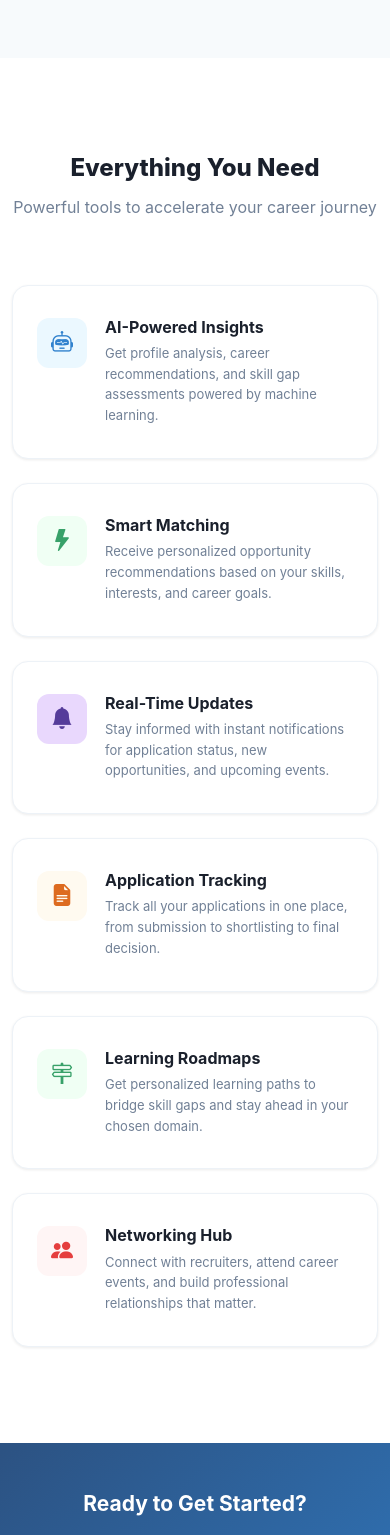
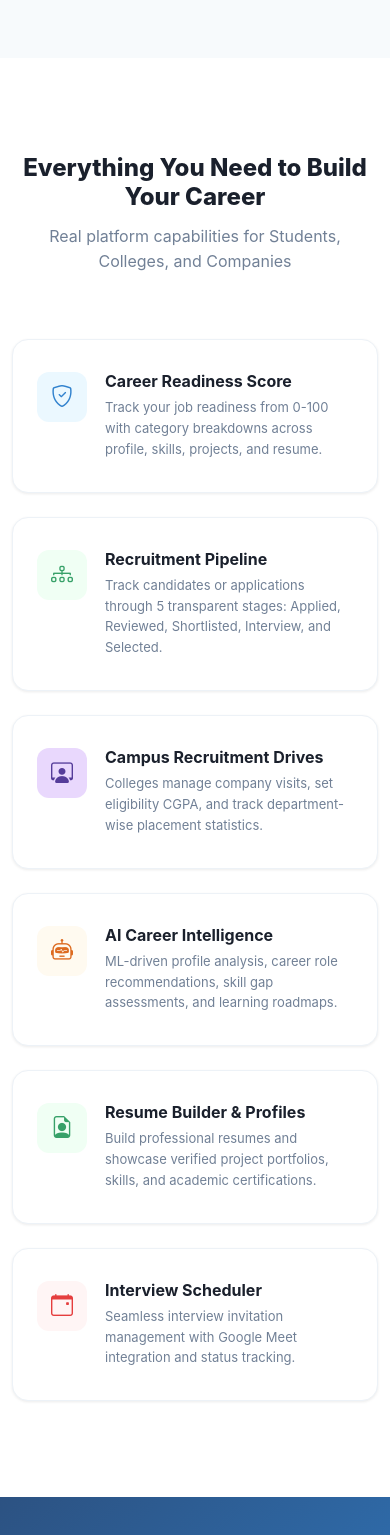
Before and after one commit to deeppatel123-stack/SkillSync-AI-Career-Intelligence-Platform, a React (Vite) app in the folder frontend/: page / in a window 390 px wide. Shown: the part 3943-5478 px from the top of the page. Built offline with nearby package versions, Linux system fonts and the light colour scheme; no server answers.

Commit message:
feat: finalize SkillSync responsive UI and theme polish

```diff
--- a/frontend/src/pages/Applications.jsx
+++ b/frontend/src/pages/Applications.jsx
@@ -18,8 +18,8 @@ function StageProgressStepper({ currentStatus }) {
   const currentIndex = STAGE_STEPS.indexOf(currentStatus) !== -1 ? STAGE_STEPS.indexOf(currentStatus) : 0;
 
   return (
-    <div className="py-3 px-2 my-3 bg-light rounded">
-      <div className="d-flex justify-content-between align-items-center position-relative">
+    <div className="py-3 px-3 my-3 bg-body-tertiary rounded border overflow-x-auto">
+      <div className="d-flex justify-content-between align-items-center position-relative" style={{ minWidth: '420px' }}>
         <div className="position-absolute top-50 start-0 end-0 translate-middle-y bg-secondary opacity-25" style={{ height: '4px', zIndex: 1 }} />
         <div
           className="position-absolute top-50 start-0 translate-middle-y bg-success"
--- a/frontend/src/pages/Home.jsx
+++ b/frontend/src/pages/Home.jsx
@@ -217,50 +217,50 @@ export default function Home() {
       <section className="features-section">
         <div className="container">
           <div className="text-center mb-5">
-            <h2 className="section-title-large">Everything You Need</h2>
-            <p className="section-subtitle-large">Powerful tools to accelerate your career journey</p>
+            <h2 className="section-title-large">Everything You Need to Build Your Career</h2>
+            <p className="section-subtitle-large">Real platform capabilities for Students, Colleges, and Companies</p>
           </div>
           <div className="features-grid">
             <div className="feature-card">
-              <div className="feature-icon blue"><i className="bi bi-robot" /></div>
+              <div className="feature-icon blue"><i className="bi bi-shield-check" /></div>
               <div className="feature-text">
-                <h5>AI-Powered Insights</h5>
-                <p>Get profile analysis, career recommendations, and skill gap assessments powered by machine learning.</p>
+                <h5>Career Readiness Score</h5>
+                <p>Track your job readiness from 0-100 with category breakdowns across profile, skills, projects, and resume.</p>
               </div>
             </div>
             <div className="feature-card">
-              <div className="feature-icon green"><i className="bi bi-lightning-fill" /></div>
+              <div className="feature-icon green"><i className="bi bi-diagram-3" /></div>
               <div className="feature-text">
-                <h5>Smart Matching</h5>
-                <p>Receive personalized opportunity recommendations based on your skills, interests, and career goals.</p>
+                <h5>Recruitment Pipeline</h5>
+                <p>Track candidates or applications through 5 transparent stages: Applied, Reviewed, Shortlisted, Interview, and Selected.</p>
               </div>
             </div>
             <div className="feature-card">
-              <div className="feature-icon purple"><i className="bi bi-bell-fill" /></div>
+              <div className="feature-icon purple"><i className="bi bi-person-workspace" /></div>
               <div className="feature-text">
-                <h5>Real-Time Updates</h5>
-                <p>Stay informed with instant notifications for application status, new opportunities, and upcoming events.</p>
+                <h5>Campus Recruitment Drives</h5>
+                <p>Colleges manage company visits, set eligibility CGPA, and track department-wise placement statistics.</p>
               </div>
             </div>
             <div className="feature-card">
-              <div className="feature-icon orange"><i className="bi bi-file-earmark-text-fill" /></div>
+              <div className="feature-icon orange"><i className="bi bi-robot" /></div>
               <div className="feature-text">
-                <h5>Application Tracking</h5>
-                <p>Track all your applications in one place, from submission to shortlisting to final decision.</p>
+                <h5>AI Career Intelligence</h5>
+                <p>ML-driven profile analysis, career role recommendations, skill gap assessments, and learning roadmaps.</p>
               </div>
             </div>
             <div className="feature-card">
-              <div className="feature-icon teal"><i className="bi bi-signpost-2" /></div>
+              <div className="feature-icon teal"><i className="bi bi-file-earmark-person" /></div>
               <div className="feature-text">
-                <h5>Learning Roadmaps</h5>
-                <p>Get personalized learning paths to bridge skill gaps and stay ahead in your chosen domain.</p>
+                <h5>Resume Builder & Profiles</h5>
+                <p>Build professional resumes and showcase verified project portfolios, skills, and academic certifications.</p>
               </div>
             </div>
             <div className="feature-card">
-              <div className="feature-icon pink"><i className="bi bi-people-fill" /></div>
+              <div className="feature-icon pink"><i className="bi bi-calendar-event" /></div>
               <div className="feature-text">
-                <h5>Networking Hub</h5>
-                <p>Connect with recruiters, attend career events, and build professional relationships that matter.</p>
+                <h5>Interview Scheduler</h5>
+                <p>Seamless interview invitation management with Google Meet integration and status tracking.</p>
               </div>
             </div>
           </div>
```
